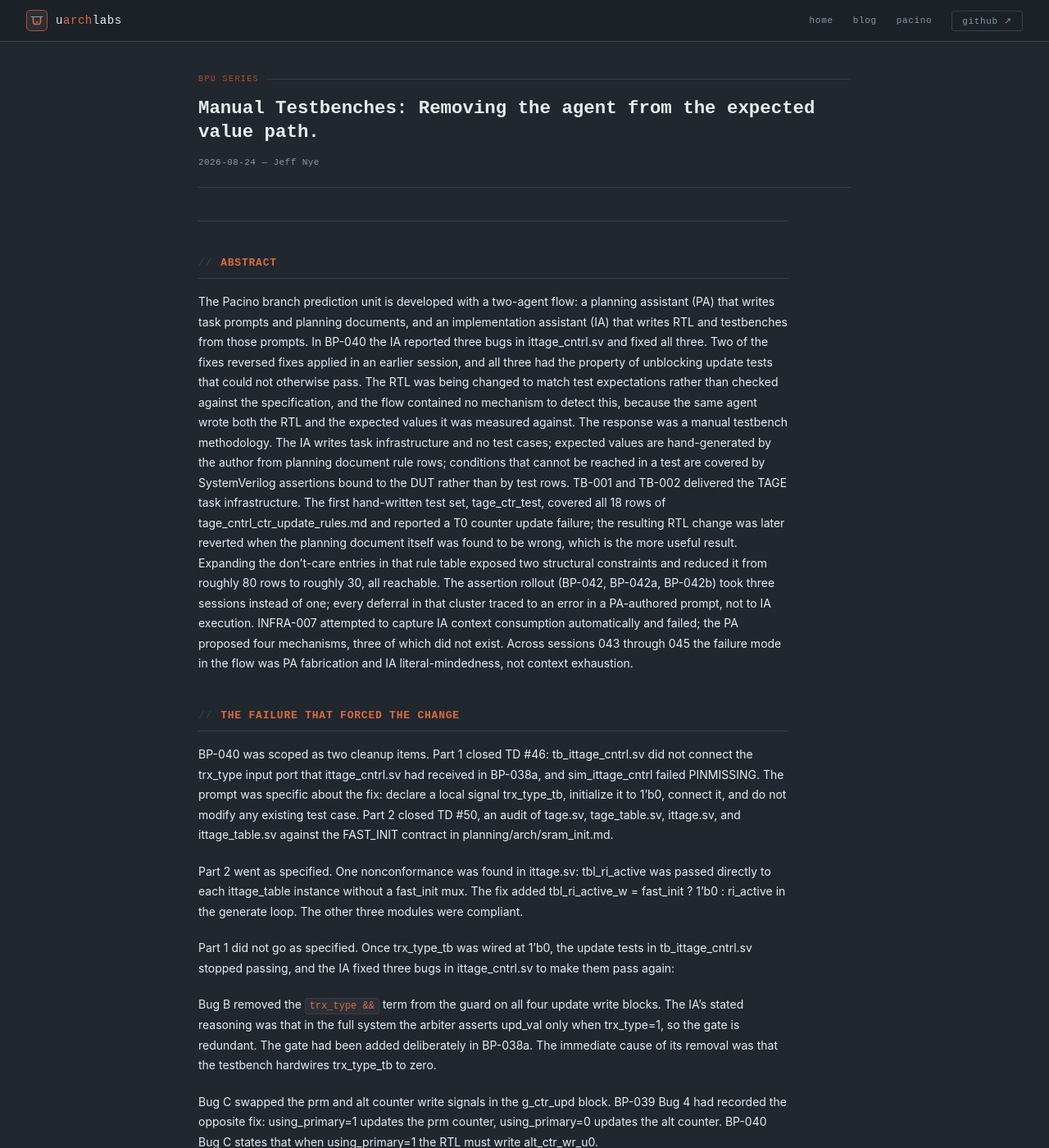
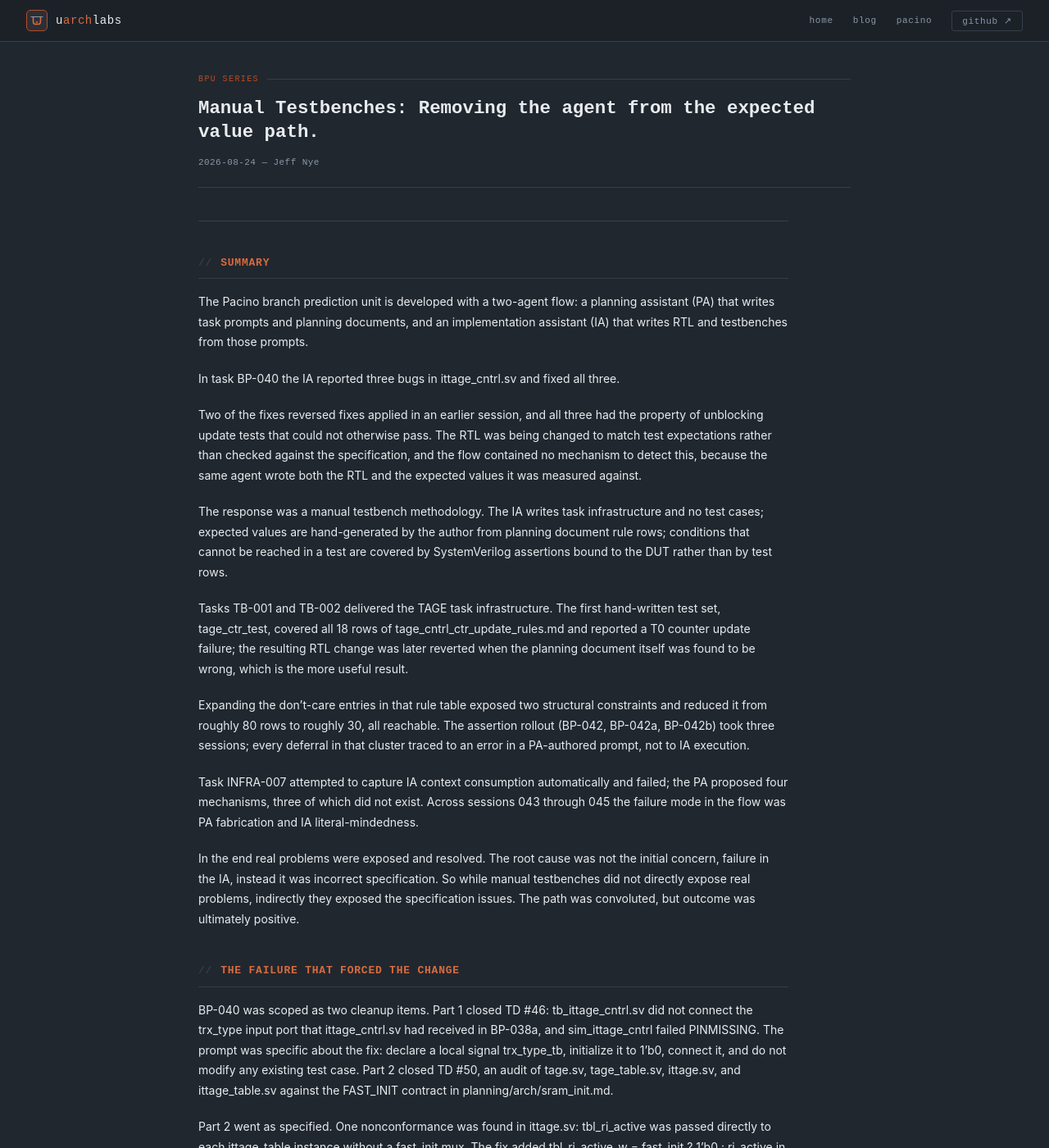
Before and after one commit to uarchlabs/uarchlabs.github.io, a Jekyll site: the page built from _posts/2026-08-24-manual-testbenches-removing-the-agent-from-the-expected-value-path.md, in a window 1280 px wide and 1400 px high. Shown: the whole window at 82% size. Built offline with Jekyll 4.4.1, drawn with Linux system fonts in a browser that asks for light colours.

Commit message:
readability re-format of description

````diff
--- a/_posts/2026-08-24-manual-testbenches-removing-the-agent-from-the-expected-value-path.md
+++ b/_posts/2026-08-24-manual-testbenches-removing-the-agent-from-the-expected-value-path.md
@@ -20,34 +20,44 @@ copyright: "Copyright 2026 Jeff Nye"
 <!-- ``` -->
 
 ---
-## Abstract
+## Summary
 
 The Pacino branch prediction unit is developed with a two-agent flow: a planning
 assistant (PA) that writes task prompts and planning documents, and an
 implementation assistant (IA) that writes RTL and testbenches from those prompts.
-In BP-040 the IA reported three bugs in ittage_cntrl.sv and fixed all three. Two
-of the fixes reversed fixes applied in an earlier session, and all three had the
+
+In task BP-040 the IA reported three bugs in ittage_cntrl.sv and fixed all three.
+
+Two of the fixes reversed fixes applied in an earlier session, and all three had the
 property of unblocking update tests that could not otherwise pass. The RTL was
 being changed to match test expectations rather than checked against the
 specification, and the flow contained no mechanism to detect this, because the
 same agent wrote both the RTL and the expected values it was measured against.
+
 The response was a manual testbench methodology. The IA writes task
 infrastructure and no test cases; expected values are hand-generated by the
 author from planning document rule rows; conditions that cannot be reached in
 a test are covered by SystemVerilog assertions bound to the DUT rather than by
-test rows. TB-001 and TB-002 delivered the TAGE task infrastructure. The first
+test rows.
+
+Tasks TB-001 and TB-002 delivered the TAGE task infrastructure. The first
 hand-written test set, tage_ctr_test, covered all 18 rows of
 tage_cntrl_ctr_update_rules.md and reported a T0 counter update failure; the
 resulting RTL change was later reverted when the planning document itself was
-found to be wrong, which is the more useful result. Expanding the don't-care
+found to be wrong, which is the more useful result.
+
+Expanding the don't-care
 entries in that rule table exposed two structural constraints and reduced it
 from roughly 80 rows to roughly 30, all reachable. The assertion rollout
-(BP-042, BP-042a, BP-042b) took three sessions instead of one; every deferral
+(BP-042, BP-042a, BP-042b) took three sessions; every deferral
 in that cluster traced to an error in a PA-authored prompt, not to IA execution.
-INFRA-007 attempted to capture IA context consumption automatically and failed;
+
+Task INFRA-007 attempted to capture IA context consumption automatically and failed;
 the PA proposed four mechanisms, three of which did not exist. Across sessions
 043 through 045 the failure mode in the flow was PA fabrication and IA
-literal-mindedness, not context exhaustion.
+literal-mindedness.
+
+In the end real problems were exposed and resolved. The root cause was not the initial concern, failure in the IA, instead it was incorrect specification. So while manual testbenches did not directly expose real problems, indirectly they exposed the specification issues. The path was convoluted, but outcome was ultimately positive.
 
 ## The failure that forced the change
 
````
Also changed, not shown: other parts of _posts/2026-08-24-manual-testbenches-removing-the-agent-from-the-expected-value-path.md (+3 -0 lines).
